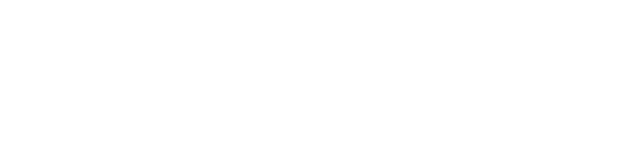
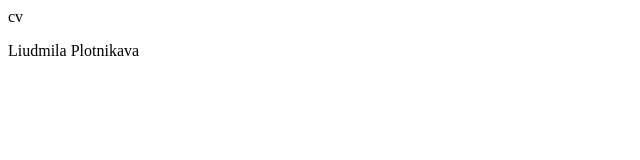
Before and after one commit to PlotnikovaLV/rsschool-cv, a plain HTML site: page index.html in a window 1280 px wide. Shown: the whole page, without its empty margins (0-640 px from the left). Drawn offline with Linux system fonts and the light colour scheme.

Commit message:
Update index.html

```diff
--- a/index.html
+++ b/index.html
@@ -2,5 +2,7 @@
 <head>
 </head>
 <body>
+ <p>cv</p>
+ <p>Liudmila Plotnikava</p>
  </body>
 </html>
```
